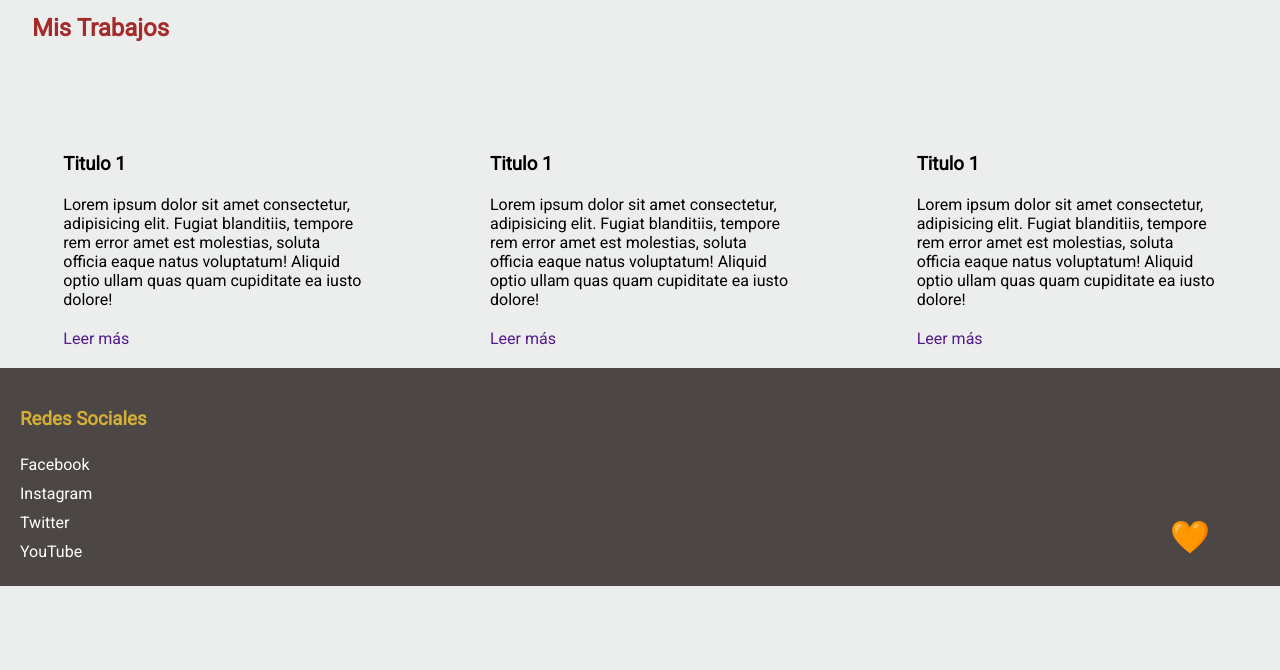
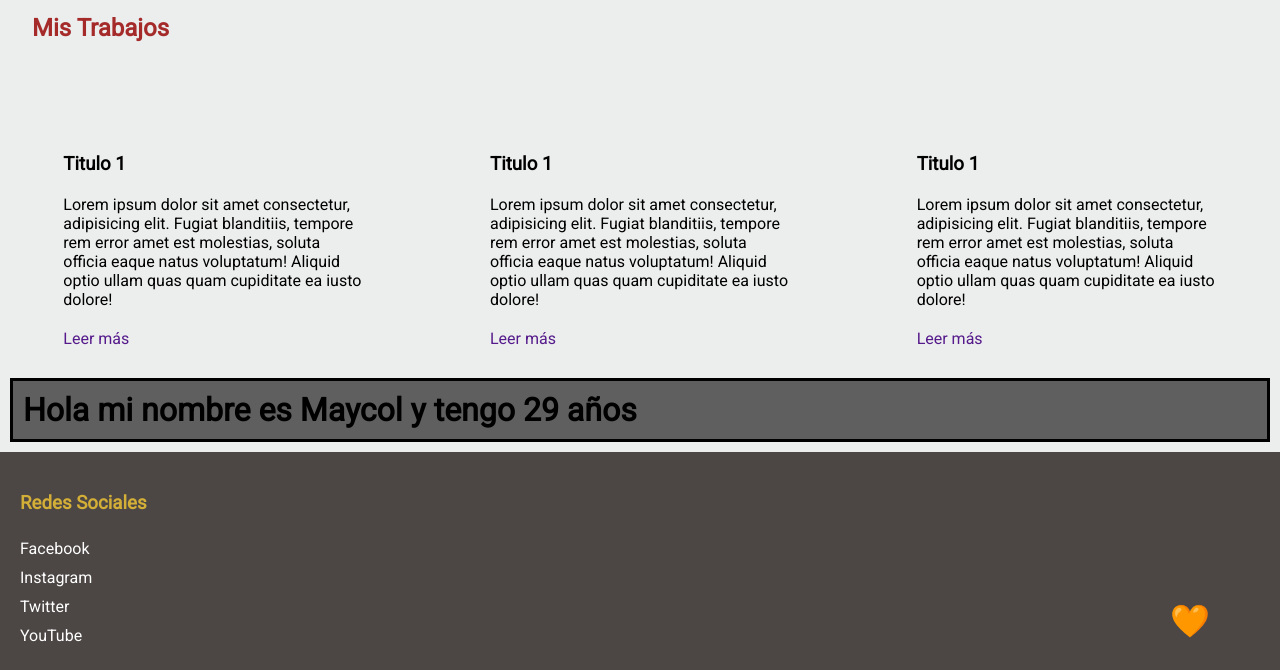
Before and after one commit to MaikGarci94/miweb, a plain HTML site: page index.html in a window 1280 px wide. Shown: the part 956-1626 px from the top of the page. Before the commit the page ends 1542 px from the top, so only its background shows below. Drawn offline with Linux system fonts and the light colour scheme; a web font is replaced by a local one.

Commit message:
mi web actualizada 1

```diff
--- a/index.html
+++ b/index.html
@@ -79,6 +79,7 @@
                     </div>
                 </article>
             </section>
+            <div class="greeting"> <h1>Hola mi nombre es Maycol y tengo 29 años</h1></div>
         </main>
 
         <footer>
--- a/styles.css
+++ b/styles.css
@@ -195,3 +195,14 @@ nav p{
     }
 
 }
+
+
+
+/* github */
+
+.greeting {
+    background-color: rgb(95, 95, 95);
+    margin: 10px;
+    padding: 10px;
+    border: solid black;
+}
```
